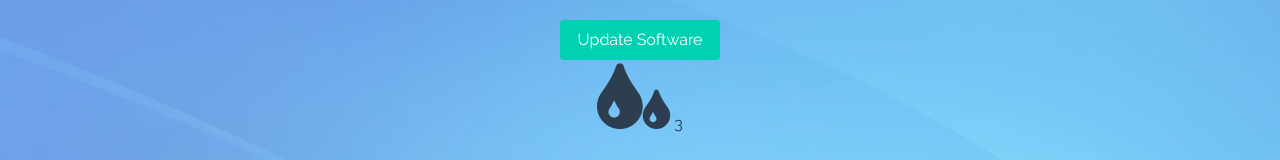
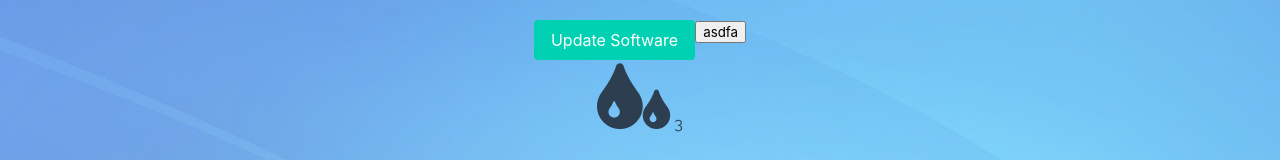
Before and after one commit to iammegatron/dtpro, a Vue app: page /#/ in a window 1280 px wide. Shown: the top 160 px of the page. Built offline with nearby package versions, Linux system fonts and the light colour scheme.

Commit message:
fix button

```diff
--- a/src/components/Hello.vue
+++ b/src/components/Hello.vue
@@ -1,6 +1,7 @@
 <template>
   <div class="container">
-    <a href="" class="button is-primary" @click="update()" >Update Software</a>
+    <button class="button is-primary" @click="update" >Update Software</button>
+    <button type="button" name="button" @click="kk">asdfa</button>
     <div class="block">
       <i class="fa fa-5x fa-tint"></i><i class="fa fa-3x fa-tint"></i>
       {{value}}
@@ -38,8 +39,16 @@ export default {
     vueSlider
   },
   methods:{
+    kk(){
+      request.get("/aa").end((err,res)=>{
+        console.log(err,res)
+      })
+    },
     update(){
-      request.get('/update/start');
+      console.log("updating...")
+      request.get('/update').end((err,res)=>{
+        console.log(err,res);
+      });
     }
   }
 }
```
Also changed, not shown: app.js (+14 -10 lines), 9 other files (tests, documents, lock files or other folders).
